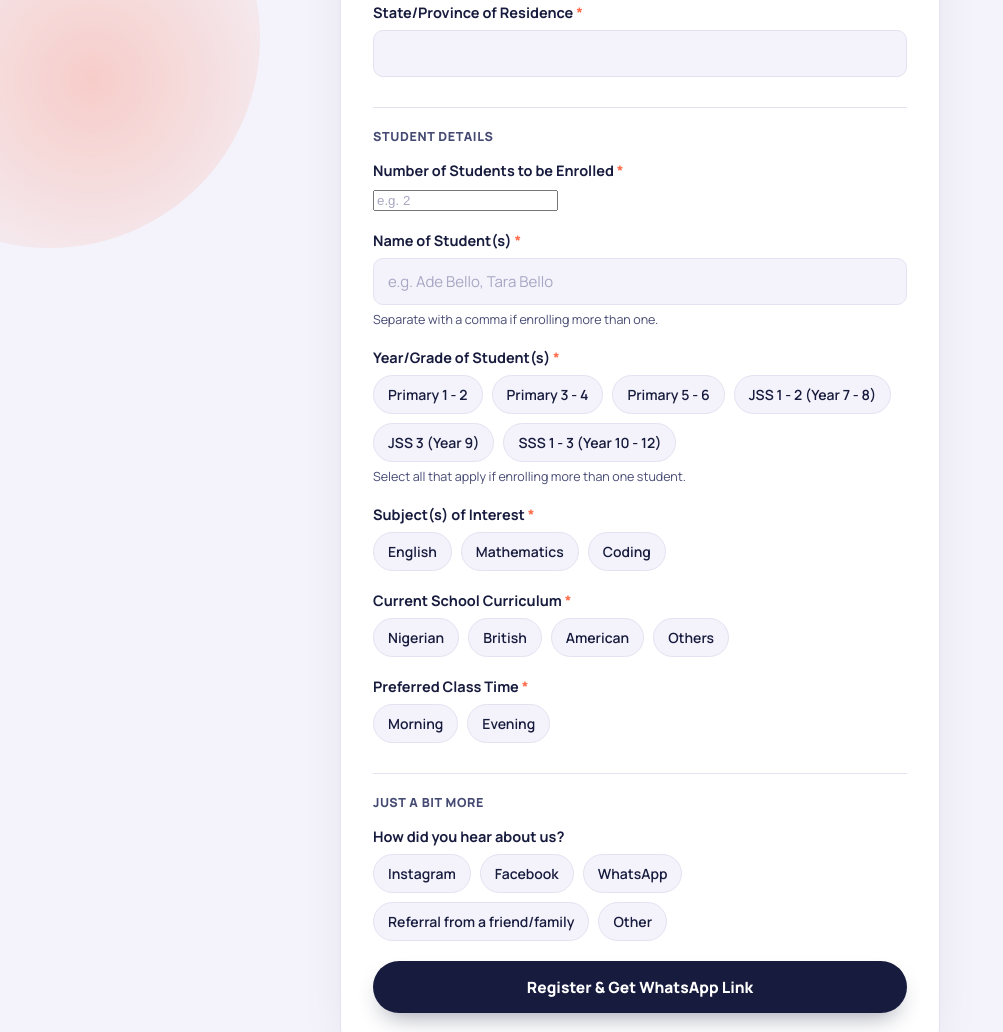
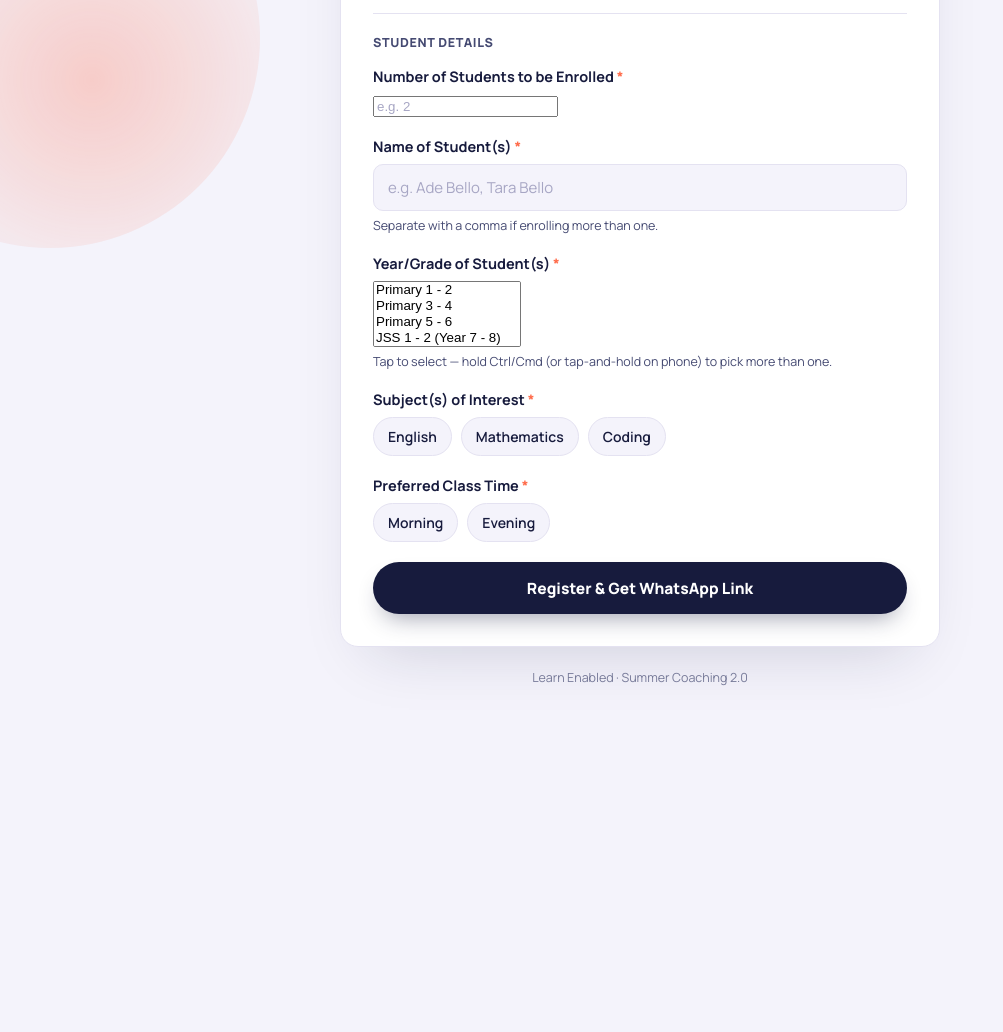
Before and after one commit to Jeremiah0067/Summer_lesson_enabled, a plain HTML site: page index.html in a window 1280 px wide. Shown: the part 752-1784 px from the top of the page, without its empty margins (0-1003 px from the left). After the commit the page ends 1490 px from the top, so only its background shows below. Drawn offline with nearby package versions, Linux system fonts and the light colour scheme.

Commit message:
Refactor student details form inputs
Removed state/province input and replaced grade checkboxes with a multi-select dropdown.

```diff
--- a/index.html
+++ b/index.html
@@ -67,12 +67,6 @@
         <span class="error" data-error-for="country"></span>
       </div>
 
-      <div class="field">
-        <label for="state">State/Province of Residence <span class="req">*</span></label>
-        <input type="text" id="state" name="state" required />
-        <span class="error" data-error-for="state"></span>
-      </div>
-
       <div class="section-label">Student details</div>
 
       <div class="field">
@@ -89,16 +83,16 @@
       </div>
 
       <div class="field">
-        <label>Year/Grade of Student(s) <span class="req">*</span></label>
-        <div class="checkbox-group" data-name="grade">
-          <label class="option"><input type="checkbox" name="grade" value="Primary 1 - 2"><span>Primary 1 - 2</span></label>
-          <label class="option"><input type="checkbox" name="grade" value="Primary 3 - 4"><span>Primary 3 - 4</span></label>
-          <label class="option"><input type="checkbox" name="grade" value="Primary 5 - 6"><span>Primary 5 - 6</span></label>
-          <label class="option"><input type="checkbox" name="grade" value="JSS 1 - 2 (Year 7 - 8)"><span>JSS 1 - 2 (Year 7 - 8)</span></label>
-          <label class="option"><input type="checkbox" name="grade" value="JSS 3 (Year 9)"><span>JSS 3 (Year 9)</span></label>
-          <label class="option"><input type="checkbox" name="grade" value="SSS 1 - 3 (Year 10 - 12)"><span>SSS 1 - 3 (Year 10 - 12)</span></label>
-        </div>
-        <span class="hint">Select all that apply if enrolling more than one student.</span>
+        <label for="grade">Year/Grade of Student(s) <span class="req">*</span></label>
+        <select id="grade" name="grade" multiple required>
+          <option value="Primary 1 - 2">Primary 1 - 2</option>
+          <option value="Primary 3 - 4">Primary 3 - 4</option>
+          <option value="Primary 5 - 6">Primary 5 - 6</option>
+          <option value="JSS 1 - 2 (Year 7 - 8)">JSS 1 - 2 (Year 7 - 8)</option>
+          <option value="JSS 3 (Year 9)">JSS 3 (Year 9)</option>
+          <option value="SSS 1 - 3 (Year 10 - 12)">SSS 1 - 3 (Year 10 - 12)</option>
+        </select>
+        <span class="hint">Tap to select — hold Ctrl/Cmd (or tap-and-hold on phone) to pick more than one.</span>
         <span class="error" data-error-for="grade"></span>
       </div>
 
@@ -113,36 +107,12 @@
       </div>
 
       <div class="field">
-        <label>Current School Curriculum <span class="req">*</span></label>
-        <div class="radio-group" role="radiogroup" aria-required="true" data-name="curriculum">
-          <label class="option"><input type="radio" name="curriculum" value="Nigerian" required><span>Nigerian</span></label>
-          <label class="option"><input type="radio" name="curriculum" value="British"><span>British</span></label>
-          <label class="option"><input type="radio" name="curriculum" value="American"><span>American</span></label>
-          <label class="option"><input type="radio" name="curriculum" value="Others"><span>Others</span></label>
-        </div>
-        <span class="error" data-error-for="curriculum"></span>
-      </div>
-
-      <div class="field">
         <label>Preferred Class Time <span class="req">*</span></label>
         <div class="checkbox-group" data-name="classTime">
           <label class="option"><input type="checkbox" name="classTime" value="Morning"><span>Morning</span></label>
           <label class="option"><input type="checkbox" name="classTime" value="Evening"><span>Evening</span></label>
         </div>
         <span class="error" data-error-for="classTime"></span>
-      </div>
-
-      <div class="section-label">Just a bit more</div>
-
-      <div class="field">
-        <label>How did you hear about us?</label>
-        <div class="radio-group" role="radiogroup" data-name="source">
-          <label class="option"><input type="radio" name="source" value="Instagram"><span>Instagram</span></label>
-          <label class="option"><input type="radio" name="source" value="Facebook"><span>Facebook</span></label>
-          <label class="option"><input type="radio" name="source" value="WhatsApp"><span>WhatsApp</span></label>
-          <label class="option"><input type="radio" name="source" value="Referral from a friend/family"><span>Referral from a friend/family</span></label>
-          <label class="option"><input type="radio" name="source" value="Other"><span>Other</span></label>
-        </div>
       </div>
 
       <div id="submitError" class="submit-error hidden"></div>
```
